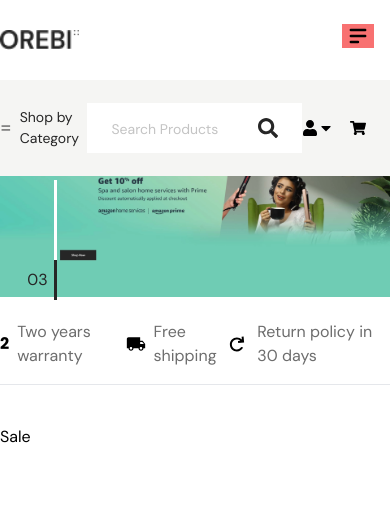
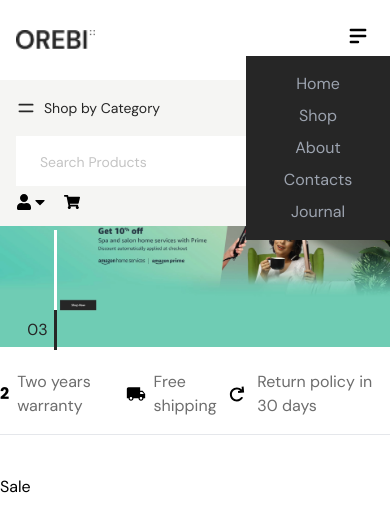
Before and after one commit to noorjsdivs/orebishop, a React (Create React App) app: page / in a window 390 px wide. Both pictures are taken after a click on the icon 358 px from the left and 36 px from the top of the page. Shown: the top 532 px of the page. Built offline with nearby package versions, Linux system fonts and the light colour scheme.

Commit message:
header done

```diff
--- a/src/App.js
+++ b/src/App.js
@@ -8,7 +8,7 @@ import {
 import Header from "./components/home/Header/Header";
 import HeaderBottom from "./components/home/Header/HeaderBottom";
 import Home from "./pages/Home/Home";
-import Offer from "./pages/Home/Offer/Offer";
+import Offer from "./pages/Offer/Offer";
 
 const Layout = () => {
   return (
--- a/src/components/home/Header/Header.js
+++ b/src/components/home/Header/Header.js
@@ -1,10 +1,9 @@
 import React, { useEffect, useState } from "react";
 import { HiMenuAlt2 } from "react-icons/hi";
+import { motion } from "framer-motion";
 import { logo } from "../../../assets/images";
 import Image from "../../designLayouts/Image";
 import { navBarList } from "../../../constants";
-import List from "../../designLayouts/List";
-import ListItem from "../../designLayouts/ListItem";
 import { Link } from "react-router-dom";
 import Flex from "../../designLayouts/Flex";
 
@@ -12,18 +11,19 @@ const Header = () => {
   const [showMenu, setShowMenu] = useState(true);
 
   useEffect(() => {
-    let ResponsiveMenu = (e) => {
+    let ResponsiveMenu = () => {
       if (window.innerWidth < 769) {
         setShowMenu(false);
       } else {
         setShowMenu(true);
       }
     };
+    ResponsiveMenu();
 
     window.addEventListener("resize", ResponsiveMenu);
-  });
+  }, []);
   return (
-    <nav className="h-20 max-w-container mx-auto relative">
+    <nav className="h-20 px-4 max-w-container mx-auto relative">
       <Flex className="flex items-center justify-between h-full">
         <Link to="/">
           <div>
@@ -33,21 +33,27 @@ const Header = () => {
         <div>
           <HiMenuAlt2
             onClick={() => setShowMenu(!showMenu)}
-            className="bg-red-400 flex mdl:hidden cursor-pointer w-8 h-6 absolute top-6 right-4"
+            className="flex md:hidden cursor-pointer w-8 h-6 absolute top-6 right-4"
           />
-          <List className="flex gap-1">
-            {showMenu && (
+          {showMenu && (
+            <motion.ul
+              initial={{ y: 30, opacity: 0 }}
+              animate={{ y: 0, opacity: 1 }}
+              transition={{ duration: 0.5 }}
+              className="flex flex-col items-center absolute md:static right-0 top-14 md:top-0 px-6 py-4 md:px-0 md:py-0 md:w-auto z-50 lg:p-0 bg-primeColor md:bg-transparent md:flex-row gap-2"
+            >
               <>
                 {navBarList.map(({ _id, title }) => (
-                  <ListItem
-                    className="flex font-normal hover:font-bold w-20 h-6 justify-center items-center px-12  text-base text-[#767676] hover:underline underline-offset-[4px] decoration-[1px] hover:text-[#262626] border-r-[2px] border-r-gray-300 hover:border-r-[#262626] hoverEffect last:border-r-0"
+                  <li
+                    className="flex font-normal hover:font-bold w-20 h-6 justify-center items-center px-12 text-base text-gray-400 hover:text-white md:text-[#767676] hover:underline underline-offset-[4px] decoration-[1px] md:hover:text-[#262626] md:border-r-[2px] border-r-gray-300 hover:border-r-[#262626] hoverEffect last:border-r-0"
                     key={_id}
-                    itemName={title}
-                  />
+                  >
+                    {title}
+                  </li>
                 ))}
               </>
-            )}
-          </List>
+            </motion.ul>
+          )}
         </div>
       </Flex>
     </nav>
--- a/src/components/home/Header/HeaderBottom.js
+++ b/src/components/home/Header/HeaderBottom.js
@@ -21,7 +21,7 @@ const HeaderBottom = () => {
   return (
     <div className="w-full bg-[#F5F5F3]">
       <div className="max-w-container mx-auto">
-        <Flex className="flex items-center justify-between w-full h-24">
+        <Flex className="flex flex-col lg:flex-row items-start lg:items-center justify-between w-full px-4 pb-4 lg:pb-0 h-full lg:h-24">
           <div
             onClick={() => setShow(!show)}
             ref={ref}
@@ -52,15 +52,15 @@ const HeaderBottom = () => {
               </motion.ul>
             )}
           </div>
-          <div className="relative w-[600px] h-[50px] text-base text-primeColor bg-white flex items-center justify-between px-6">
+          <div className="relative w-full lg:w-[600px] h-[50px] text-base text-primeColor bg-white flex items-center justify-between px-6">
             <input
-              className="w-[80%] h-full outline-none placeholder:text-[#C4C4C4] placeholder:text-[14px]"
+              className="max-w-[80%] h-full outline-none placeholder:text-[#C4C4C4] placeholder:text-[14px]"
               type="text"
               placeholder="Search Products"
             />
             <FaSearch className="w-5 h-5" />
           </div>
-          <div className="flex gap-4 items-center pr-6 cursor-pointer">
+          <div className="flex gap-4 mt-2 lg:mt-0 items-center pr-6 cursor-pointer">
             <div onClick={() => setShowUser(!showUser)} className="flex">
               <FaUser />
               <FaCaretDown />
@@ -70,7 +70,7 @@ const HeaderBottom = () => {
                 initial={{ y: 30, opacity: 0 }}
                 animate={{ y: 0, opacity: 1 }}
                 transition={{ duration: 0.5 }}
-                className="absolute top-36 right-6 z-50 bg-primeColor w-44 text-[#767676] h-auto p-4 pb-6"
+                className="absolute top-56 lg:top-36 left-0 lg:right-6 z-50 bg-primeColor w-44 text-[#767676] h-auto p-4 pb-6"
               >
                 <li className="text-gray-400 px-4 py-1 border-b-[1px] border-b-gray-400 hover:border-b-white hover:text-white duration-300 cursor-pointer">
                   Login
```
